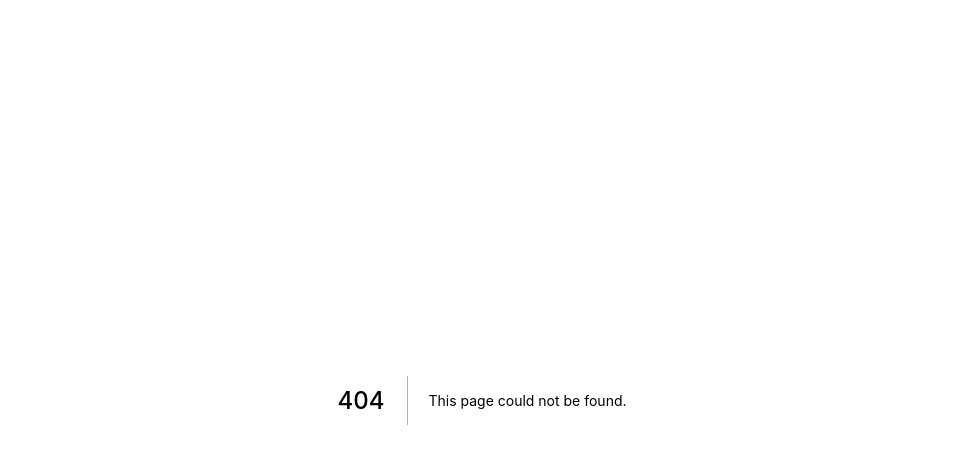
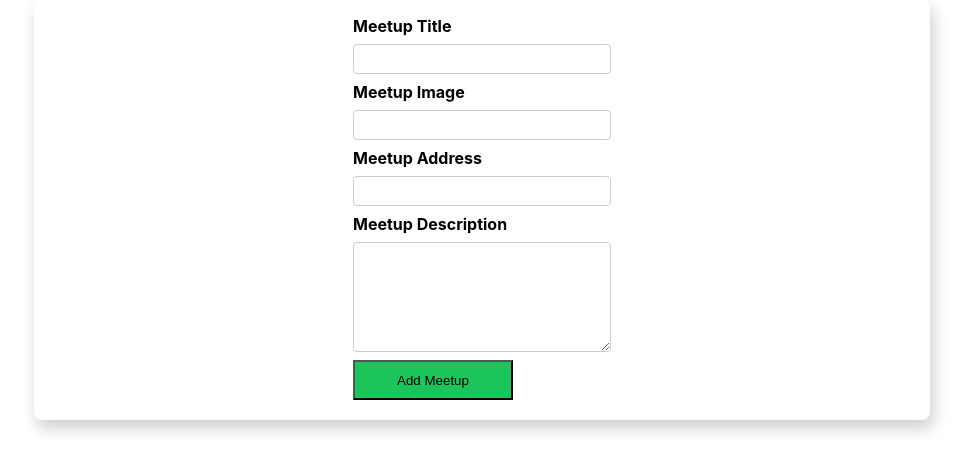
Before and after one commit to ebukaeze/nextjs-meetup-project, a Next.js app: page /new-meetup in a window 1280 px wide. Before the commit this address had no page. Shown: the top 472 px of the page, without its empty margins (158-1127 px from the left). Built offline with nearby package versions, Linux system fonts and the light colour scheme.

Commit message:
new meetup index

```diff
--- /dev/null
+++ b/pages/new-meetup/index.js
@@ -0,0 +1,15 @@
+import NewMeetupForm from "../../components/meetups/NewMeetupForm";
+import Card from "../../components/ui/Card";
+
+function NewMeetupPage() {
+    function addMeetupHandler(enteredMeetupData){
+            console.log(enteredMeetupData);
+    }
+    return (
+         <Card>
+        <NewMeetupForm onAddMeetup={addMeetupHandler}/>
+           </Card>
+    )
+}
+
+export default NewMeetupPage
```
